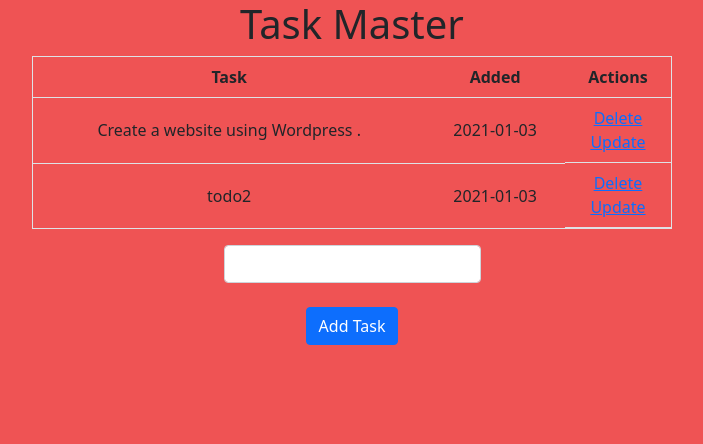
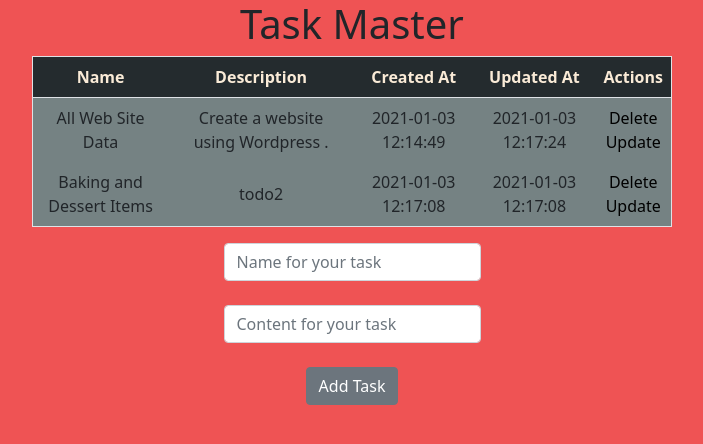
Before and after one commit to sandy6666/flask-todo-app, a Flask app: page / in a window 1280 px wide. Shown: the top 444 px of the page, without its empty margins (288-991 px from the left). Run offline with Flask 2, Linux system fonts and the light colour scheme; data comes from the database, SQL or seed files in the repository; both versions use the stored data as it was after the commit.

Commit message:
UI modification, added updated field and displaying time of created and updated

```diff
--- a/app.py
+++ b/app.py
@@ -10,8 +10,10 @@ db = SQLAlchemy(app)
 
 class Todo(db.Model):
     id = db.Column(db.Integer, primary_key=True)
+    name = db.Column(db.String(200), nullable=False)
     content = db.Column(db.String(200), nullable=False)
     date_created = db.Column(db.DateTime, default=datetime.utcnow)
+    updated_at = db.Column(db.DateTime, default=datetime.utcnow)
 
     def __repr__(self):
         return '<Task %r>' % self.id
@@ -21,7 +23,8 @@ class Todo(db.Model):
 def index():
     if request.method == 'POST':
         task_content = request.form['content']
-        new_task = Todo(content=task_content)
+        task_name = request.form['name']
+        new_task = Todo(name=task_name, content=task_content)
         try:
             db.session.add(new_task)
             db.session.commit()
@@ -48,8 +51,9 @@ def delete(id):
 def update(id):
     task = Todo.query.get_or_404(id)
     if request.method == 'POST':
+        task.name = request.form['name']
         task.content = request.form['content']
-
+        task.updated_at = datetime.utcnow()
         try:
             db.session.commit()
             return redirect('/')
--- a/static/css/main.css
+++ b/static/css/main.css
@@ -16,6 +16,7 @@ body {
   border-bottom: 1px solid #000 !important;
   border-left: 1px solid #000;
   border-right: 1px solid #000;
+  border-bottom-width: 0px !important;
 }
 
 .table td {
@@ -24,6 +25,7 @@ body {
   border-top: none !important;
   text-align: center;
   vertical-align: middle;
+  border-bottom-width: 0px !important;
 }
 
 .container,
@@ -41,3 +43,17 @@ body {
   display: flex;
   flex-direction: column;
 }
+
+.data-row {
+  background-color: #758283;
+}
+
+.headers-row {
+  background-color: #242b2e;
+  color: antiquewhite;
+}
+
+a {
+  color: black !important;
+  text-decoration: none !important;
+}
--- a/templates/base.html
+++ b/templates/base.html
@@ -6,8 +6,8 @@
     <link rel="stylesheet" href="{{ url_for('static', filename='css/main.css') }}"></link>
     <!-- CSS only -->
 <link href="https://cdn.jsdelivr.net/npm/bootstrap@5.0.0-beta1/dist/css/bootstrap.min.css" rel="stylesheet" integrity="sha384-giJF6kkoqNQ00vy+HMDP7azOuL0xtbfIcaT9wjKHr8RbDVddVHyTfAAsrekwKmP1" crossorigin="anonymous">
-
-    {% block head %}{%endblock %}
+<script src="{{url_for('static', filename='js/script.js')}}"></script>
+{% block head %}{%endblock %}
   </head>
   <body>
     {% block body %}{%endblock %}
--- a/templates/index.html
+++ b/templates/index.html
@@ -4,18 +4,22 @@
 <div class="content">
   <h1 class="text-center">Task Master</h1>
   {% if tasks|length < 1 %}
-  <h4 class="text-center">No tasks available</h4>
+  <h4 class="text-center">No tasks available. After adding it shows up here</h4>
   {% else %}
   <table class="table table-small">
-    <tr>
-      <th class="text-center align-middle">Task</th>
-      <th class="text-center align-middle">Added</th>
+    <tr class="headers-row">
+      <th class="text-center align-middle">Name</th>
+      <th class="text-center align-middle">Description</th>
+      <th class="text-center align-middle">Created At</th>
+      <th class="text-center align-middle">Updated At</th>
       <th class="text-center align-middle">Actions</th>
     </tr>
     {% for task in tasks %}
-    <tr>
+    <tr class="data-row">
+      <td>{{task.name}}</td>
       <td>{{task.content}}</td>
-      <td>{{task.date_created.date()}}</td>
+      <td>{{task.date_created.replace( microsecond=False)}}</td>
+      <td>{{task.updated_at.replace( microsecond=False)}}</td>
       <td class="actions">
         <a href="/delete/{{task.id}}">Delete</a>
         <a href="/update/{{task.id}}">Update</a>
@@ -28,10 +32,25 @@
   <div class="container center_div">
     <form action="/" method="post">
       <div class="form-outline mb-4">
-        <input type="text" name="content" id="content" class="form-control" />
+        <input
+          type="text"
+          name="name"
+          id="name"
+          class="form-control"
+          placeholder="Name for your task"
+        />
+      </div>
+      <div class="form-outline mb-4">
+        <input
+          type="text"
+          name="content"
+          id="content"
+          class="form-control"
+          placeholder="Content for your task"
+        />
       </div>
       <div class="form-outline mb-4 text-center">
-        <input type="submit" value="Add Task" class="btn btn-primary" />
+        <input type="submit" value="Add Task" class="btn btn-secondary" />
       </div>
     </form>
   </div>
```
Also changed, not shown: templates/update.html (+26 -6 lines), test.db.
